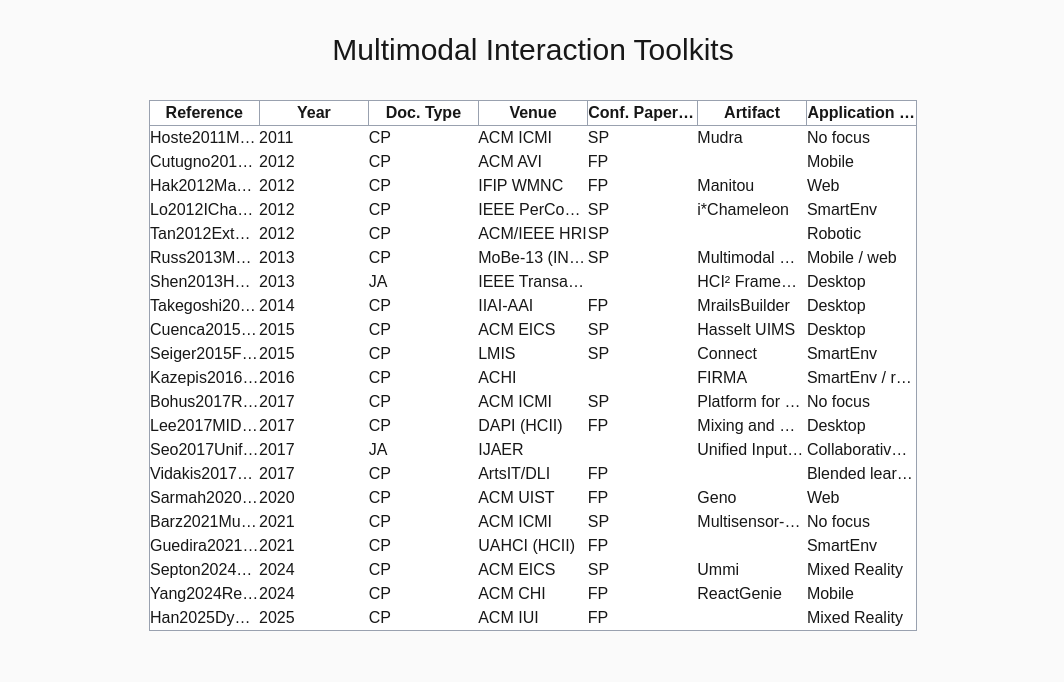
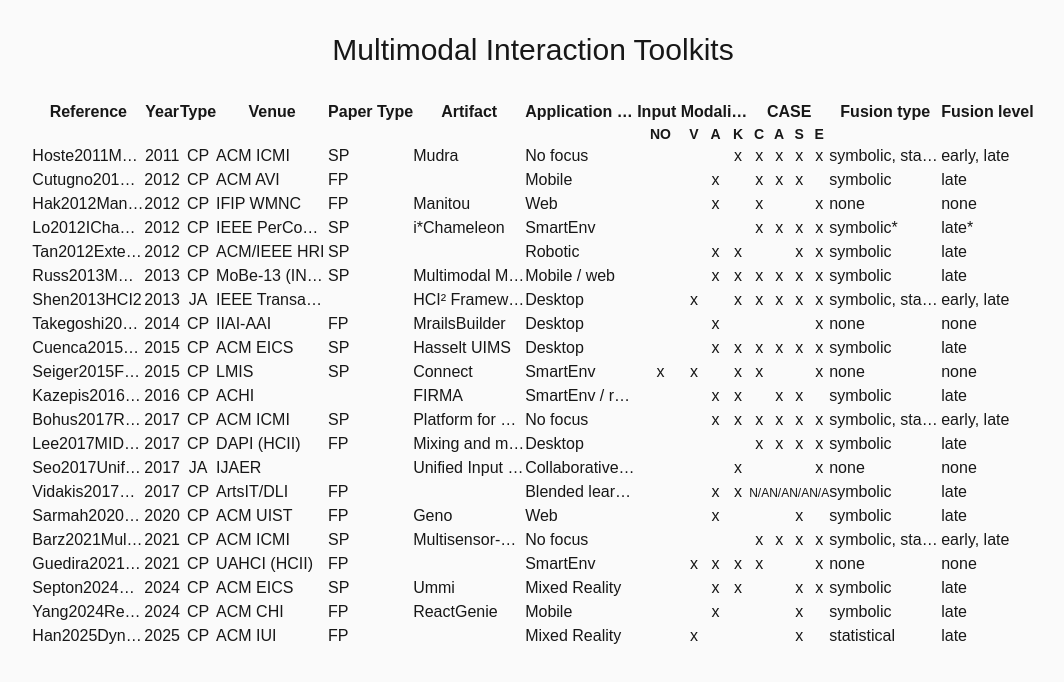
Before and after one commit to tsepton/mmi-toolkits, a Next.js app: page /mmi-toolkits/ in a window 1280 px wide. Shown: the top 682 px of the page, without its empty margins (107-1171 px from the left). Built offline with nearby package versions, Linux system fonts and the light colour scheme; a web font is replaced by a local one.

Commit message:
Add SE facets

```diff
--- a/src/app/components/toolkits/toolkits.css
+++ b/src/app/components/toolkits/toolkits.css
@@ -7,7 +7,7 @@
 td {
   white-space: nowrap;
   vertical-align: middle;
-  max-width: 1em;
+  max-width: 7em;
   overflow: hidden;
   text-overflow: ellipsis;
 }
--- a/src/app/components/toolkits/toolkits.tsx
+++ b/src/app/components/toolkits/toolkits.tsx
@@ -2,53 +2,98 @@
 import "./toolkits.css"; // ← import the stylesheet
 
 export default function Table() {
-  const header =
-    toolkits.length > 0
-      ? [
-          <th className="border border-gray-400" key="reference">
-            Reference
-          </th>,
-          <th className="border border-gray-400" key="year">
-            Year
-          </th>,
-          <th className="border border-gray-400" key="docType">
-            Doc. Type
-          </th>,
-          <th className="border border-gray-400" key="venue">
-            Venue
-          </th>,
-          <th className="border border-gray-400" key="confPaperType">
-            Conf. Paper Type
-          </th>,
-          <th className="border border-gray-400" key="artifact">
-            Artifact
-          </th>,
-          <th className="border border-gray-400" key="applicationDomain">
-            Application Domain
-          </th>,
-        ]
-      : [];
+  return (
+    <table className="table-auto">
+      {getHeader()}
+      {getBody()}
+    </table>
+  );
+}
+
+function getHeader() {
+  const header = (
+    <>
+      <tr>
+        <th>Reference</th>
+        <th className="w-16" key="year">
+          Year
+        </th>
+        <th title="Document Type">Type</th>
+        <th>Venue</th>
+        <th title="Conference Paper Type">Paper Type</th>
+        <th>Artifact</th>
+        <th>Application Domain</th>
+        <th colSpan={4}>Input Modalities</th>
+        <th colSpan={4}>CASE</th>
+        <th>Fusion type</th>
+        <th>Fusion level</th>
+      </tr>
+      <tr>
+        <th />
+        <th />
+        <th />
+        <th />
+        <th />
+        <th />
+        <th />
+
+        <th className="text-center text-sm">NO</th>
+        <th className="text-center text-sm">V</th>
+        <th className="text-center text-sm">A</th>
+        <th className="text-center text-sm">K</th>
+
+        <th className="text-center text-sm">C</th>
+        <th className="text-center text-sm">A</th>
+        <th className="text-center text-sm">S</th>
+        <th className="text-center text-sm">E</th>
+
+        <th></th>
+        <th></th>
+      </tr>
+    </>
+  );
+
+  return <thead>{header}</thead>;
+}
+
+function getBody() {
+  const getFusionSupport = (
+    tool: Toolkit,
+    key: keyof Toolkit["fusionSupport"],
+  ) => {
+    const value = tool.fusionSupport[key];
+    if (value === true) return "x";
+    if (value === false) return "";
+    return <span className="text-xs">N/A</span>;
+  };
 
   const body = toolkits.map((tool, index) => (
     <tr key={index}>
-      <td title={tool.reference}>{tool.reference}</td>
-      <td title={String(tool.year)}>{tool.year}</td>
-      <td title={tool.docType}>{tool.docType}</td>
+      <td className="max-w-max" title={tool.reference}>{tool.reference}</td>
+      <td className="text-center" title={String(tool.year)}>{tool.year}</td>
+      <td className="text-center" title={tool.docType}>{tool.docType}</td>
       <td title={tool.venue}>{tool.venue}</td>
       <td title={tool.confPaperType ?? ""}>{tool.confPaperType}</td>
       <td title={tool.artifact ?? ""}>{tool.artifact}</td>
       <td title={tool.applicationDomain}>{tool.applicationDomain}</td>
+
+      {/* modalities columns (second table) */}
+      <td className="text-center">{tool.inputModalities.NO ? "x" : ""}</td>
+      <td className="text-center">{tool.inputModalities.V ? "x" : ""}</td>
+      <td className="text-center">{tool.inputModalities.A ? "x" : ""}</td>
+      <td className="text-center">{tool.inputModalities.K ? "x" : ""}</td>
+
+      {/* fusion support columns (second table) */}
+      <td className="text-center">{getFusionSupport(tool, "C")}</td>
+      <td className="text-center">{getFusionSupport(tool, "A")}</td>
+      <td className="text-center">{getFusionSupport(tool, "S")}</td>
+      <td className="text-center">{getFusionSupport(tool, "E")}</td>
+
+      <td>{tool.fusionType.join(", ")}</td>
+      <td>{tool.fusionLevel.join(", ")}</td>
     </tr>
   ));
-
-  return (
-    <table className="table-auto border border-gray-400 bg-white">
-      <thead>
-        <tr>{header}</tr>
-      </thead>
-      <tbody>{body}</tbody>
-    </table>
-  );
+  return <tbody>{body}</tbody>;
 }
 
 type Toolkit = {
@@ -67,10 +112,10 @@
     T: boolean;
   };
   fusionSupport: {
-    C: boolean | "N/A";
-    A: boolean | "N/A";
-    S: boolean | "N/A";
-    E: boolean | "N/A";
+    C: boolean | undefined;
+    A: boolean | undefined;
+    S: boolean | undefined;
+    E: boolean | undefined;
   };
   fusionType: string[];
   fusionLevel: string[];
@@ -85,7 +130,6 @@
 // TODO - check the data integrity (transformed using a llm and our latex tables)
 const toolkits: Toolkit[] = [
   {
-    // --------------------------------------------------------------------
     reference: "Hoste2011Mudra",
     year: 2011,
     docType: "CP",
@@ -110,7 +154,6 @@
   },
 
   {
-    // --------------------------------------------------------------------
     reference: "Cutugno2012Multimodal",
     year: 2012,
     docType: "CP",
@@ -133,7 +176,6 @@
   },
 
   {
-    // --------------------------------------------------------------------
     reference: "Hak2012Manitou",
     year: 2012,
     docType: "CP",
@@ -156,7 +198,6 @@
   },
 
   {
-    // --------------------------------------------------------------------
     reference: "Lo2012IChameleon",
     year: 2012,
     docType: "CP",
@@ -179,7 +220,6 @@
   },
 
   {
-    // --------------------------------------------------------------------
     reference: "Tan2012Extending",
     year: 2012,
     docType: "CP",
@@ -202,7 +242,6 @@
   },
 
   {
-    // --------------------------------------------------------------------
     reference: "Russ2013MMIR",
     year: 2013,
     docType: "CP",
@@ -225,7 +264,6 @@
   },
 
   {
-    // --------------------------------------------------------------------
     reference: "Shen2013HCI2",
     year: 2013,
     docType: "JA",
@@ -248,7 +286,6 @@
   },
 
   {
-    // --------------------------------------------------------------------
     reference: "Takegoshi2014Development",
     year: 2014,
     docType: "CP",
@@ -271,7 +308,6 @@
   },
 
   {
-    // --------------------------------------------------------------------
     reference: "Cuenca2015Hasselt",
     year: 2015,
     docType: "CP",
@@ -294,7 +330,6 @@
   },
 
   {
-    // --------------------------------------------------------------------
     reference: "Seiger2015Framework",
     year: 2015,
     docType: "CP",
@@ -317,7 +352,6 @@
   },
 
   {
-    // --------------------------------------------------------------------
     reference: "Kazepis2016FIRMA",
     year: 2016,
     docType: "CP",
@@ -340,7 +374,6 @@
   },
 
   {
-    // --------------------------------------------------------------------
     reference: "Bohus2017Rapid",
     year: 2017,
     docType: "CP",
@@ -363,7 +396,6 @@
   },
 
   {
-    // --------------------------------------------------------------------
     reference: "Lee2017MIDASM",
     year: 2017,
     docType: "CP",
@@ -387,7 +419,6 @@
   },
 
   {
-    // --------------------------------------------------------------------
     reference: "Seo2017Unified",
     year: 2017,
     docType: "JA",
@@ -410,7 +441,6 @@
   },
 
   {
-    // --------------------------------------------------------------------
     reference: "Vidakis2017Multimodal",
     year: 2017,
     docType: "CP",
@@ -420,7 +450,7 @@
     applicationDomain: "Blended learning",
 
     inputModalities: { NO: false, V: false, A: true, K: true, T: true },
-    fusionSupport: { C: "N/A", A: "N/A", S: "N/A", E: "N/A" },
+    fusionSupport: { C: undefined, A: undefined, S: undefined, E: undefined },
     fusionType: ["symbolic"],
     fusionLevel: ["late"],
 
@@ -433,7 +463,6 @@
   },
 
   {
-    // --------------------------------------------------------------------
     reference: "Sarmah2020Geno",
     year: 2020,
     docType: "CP",
@@ -456,7 +485,6 @@
   },
 
   {
-    // --------------------------------------------------------------------
     reference: "Barz2021Multisensorpipeline",
     year: 2021,
     docType: "CP",
@@ -479,7 +507,6 @@
   },
 
   {
-    // --------------------------------------------------------------------
     reference: "Guedira2021Multimodal",
     year: 2021,
     docType: "CP",
@@ -502,7 +529,6 @@
   },
 
   {
-    // --------------------------------------------------------------------
     reference: "Septon2024Exploiting",
     year: 2024,
     docType: "CP",
@@ -525,7 +551,6 @@
   },
 
   {
-    // --------------------------------------------------------------------
     reference: "Yang2024ReactGenie",
     year: 2024,
     docType: "CP",
@@ -548,7 +573,6 @@
   },
 
   {
-    // --------------------------------------------------------------------
     reference: "Han2025Dynamic",
     year: 2025,
     docType: "CP",
```
